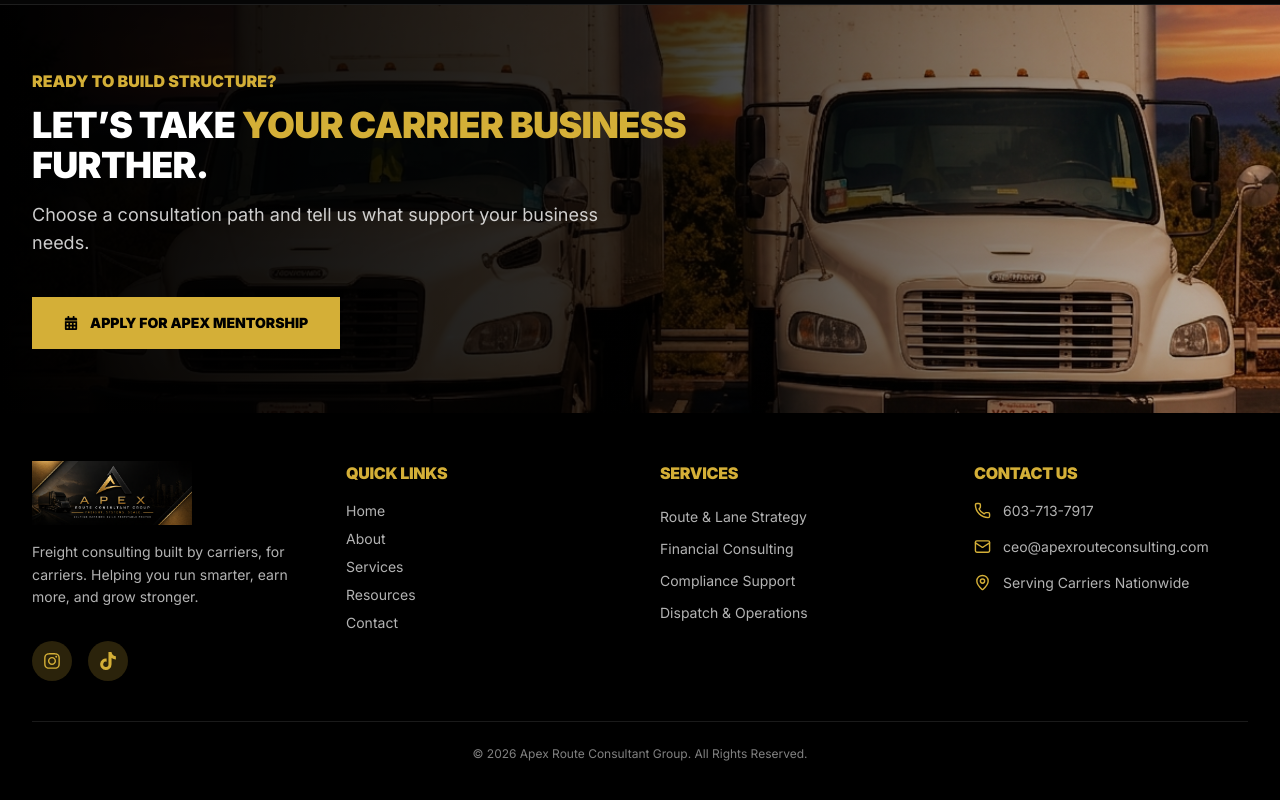
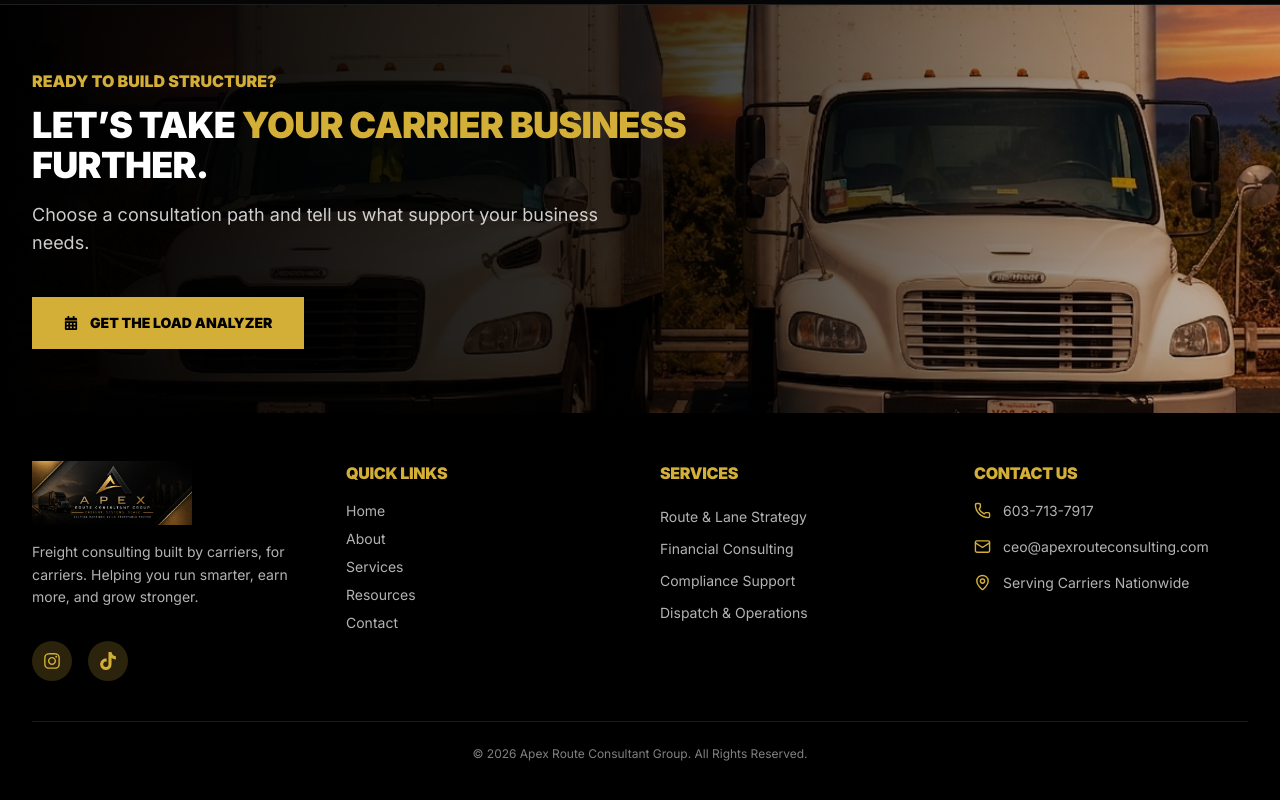
Before and after one commit to gowridevi21/apex-route-consultant, a React (Vite) app: page /services in a window 1280 px wide. Shown: the part 2788-3588 px from the top of the page. Built offline with nearby package versions, Linux system fonts and the light colour scheme.

Commit message:
first commit

```diff
--- a/src/pages/Services.jsx
+++ b/src/pages/Services.jsx
@@ -8,6 +8,7 @@ import {
   Palette,
 } from "lucide-react";
 import { FaCalendarAlt } from "react-icons/fa";
+import { Link } from "react-router";
 
 export default function Services() {
   const services = [
@@ -51,7 +52,7 @@ export default function Services() {
         "Instructions tab included",
       ],
       cta: "Get The Load Analyzer",
-      link: "https://stan.store/Apexroute",
+      link: "/loadanalyzerexport",
     },
     {
       icon: Palette,
@@ -304,15 +305,13 @@ export default function Services() {
               needs.
             </p>
 
-            <a
-              href="https://stan.store/Apexroute"
-              target="_blank"
-              rel="noopener noreferrer"
-              className="mt-10 inline-flex items-center gap-3 bg-[#D4AF37] px-8 py-4 text-sm font-black uppercase text-black transition hover:bg-white"
-            >
-              <FaCalendarAlt />
-              Apply For Apex Mentorship
-            </a>
+<Link
+  to="/load-analyzer-export"
+  className="mt-10 inline-flex items-center gap-3 bg-[#D4AF37] px-8 py-4 text-sm font-black uppercase text-black transition hover:bg-white"
+>
+  <FaCalendarAlt />
+  Get The Load Analyzer
+</Link>
           </div>
         </div>
       </section>
```
